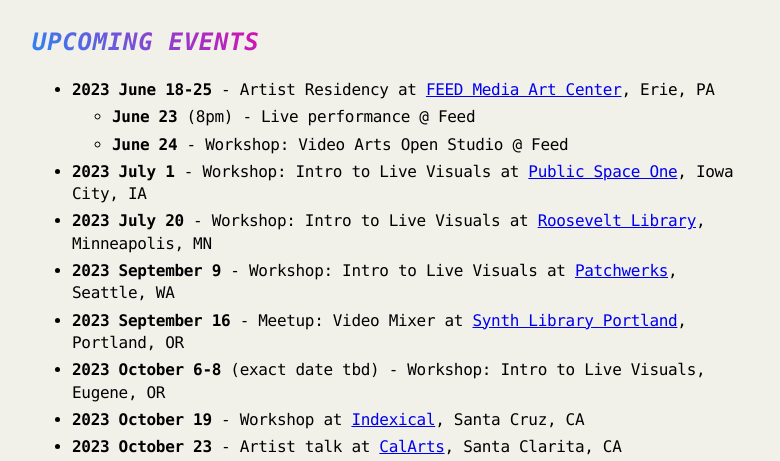
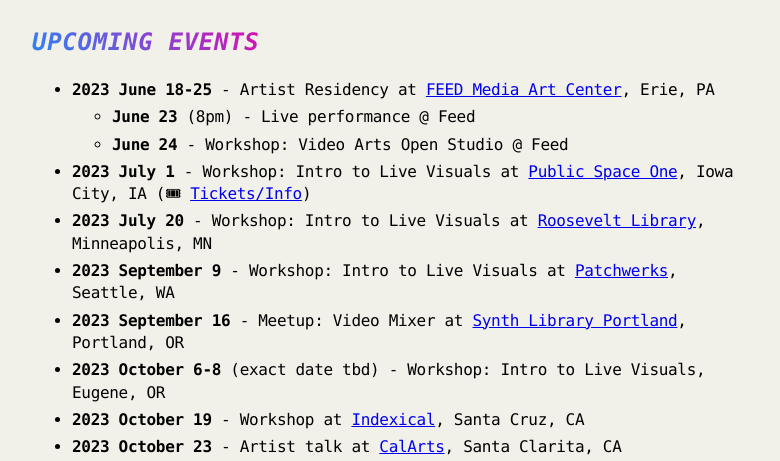
Before and after one commit to phase-shift/phase-shift.github.io, a plain HTML site: page index.html in a window 1280 px wide. Shown: the part 602-1063 px from the top of the page, without its empty margins (248-1028 px from the left). Drawn offline with Linux system fonts and the light colour scheme.

Commit message:
added ticket link for iowa workshop

```diff
--- a/index.html
+++ b/index.html
@@ -45,7 +45,7 @@
           </ul>
         </li>
         <li>
-          <b>2023 July 1</b> - Workshop: Intro to Live Visuals at <a href="http://www.publicspaceone.com/" target="_blank">Public Space One</a>, Iowa City, IA
+          <b>2023 July 1</b> - Workshop: Intro to Live Visuals at <a href="http://www.publicspaceone.com/" target="_blank">Public Space One</a>, Iowa City, IA (🎟 <a href="http://www.publicspaceone.com/events/phase-shift" target="_blank">Tickets/Info</a>)
         </li>
         <li>
           <b>2023 July 20</b> - Workshop: Intro to Live Visuals at <a href="https://www.hclib.org/about/locations/roosevelt" target="_blank">Roosevelt Library</a>, Minneapolis, MN
```
